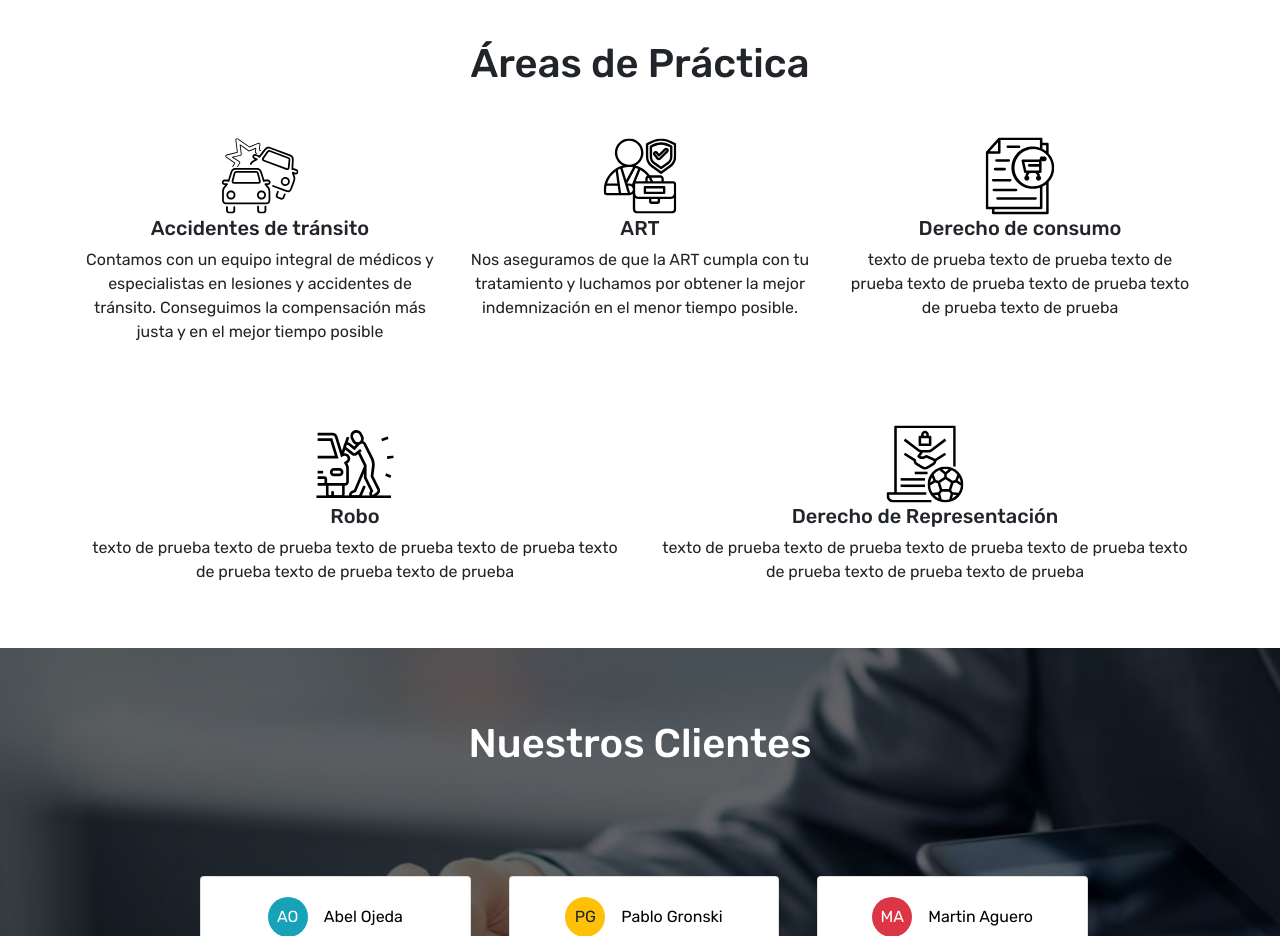
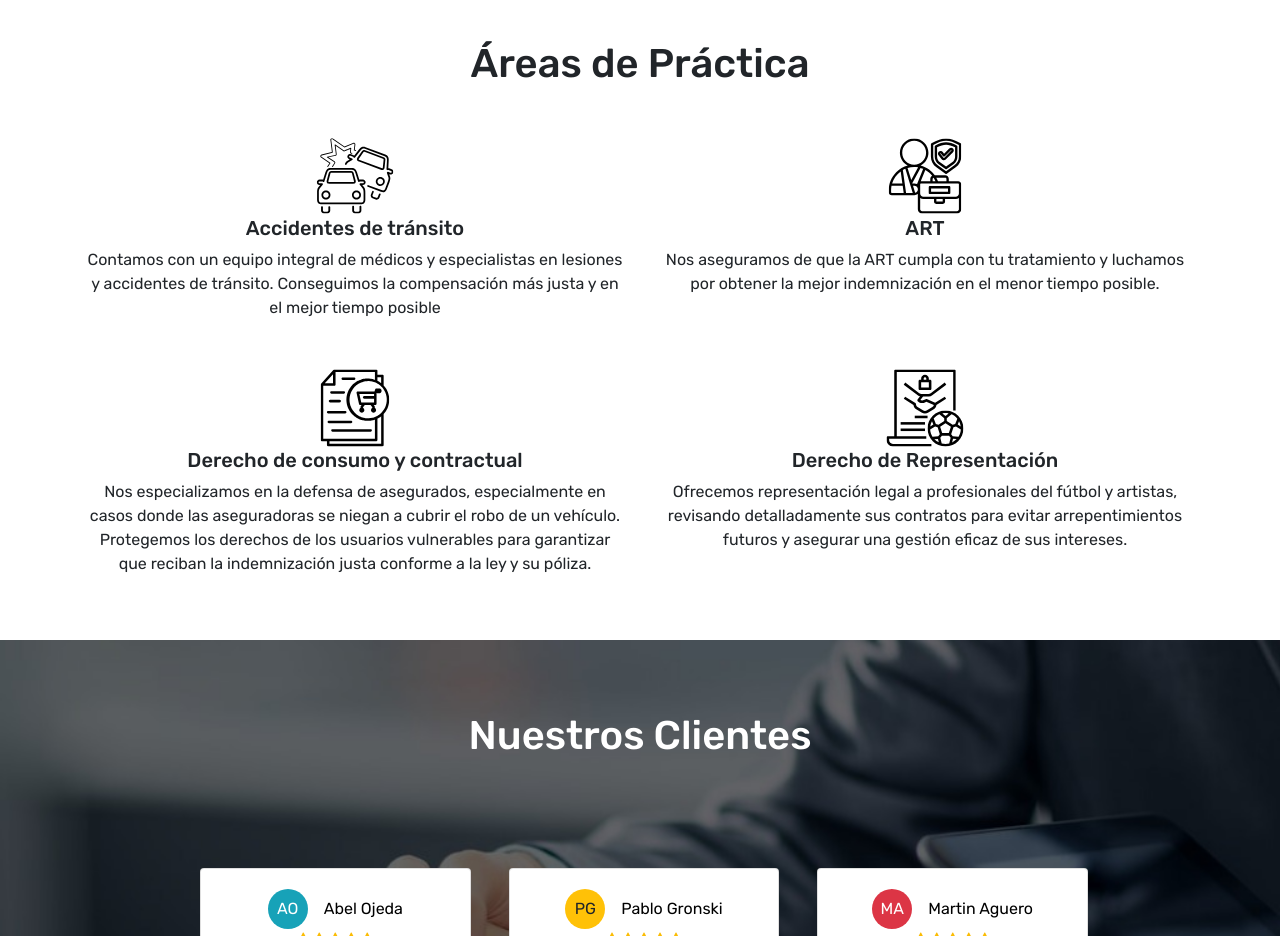
Before and after one commit to gonzalotardini/Giovanelli-Tardini-WEB, a Vue app: page / in a window 1280 px wide. Shown: the part 820-1756 px from the top of the page. Built offline with nearby package versions, Linux system fonts and the light colour scheme; some icons are missing.

Commit message:
Se agregan textos finales de áreas de práctica

```diff
--- a/src/components/areas.vue
+++ b/src/components/areas.vue
@@ -1,33 +1,28 @@
 <template>
     <b-container id="areasDePractica" class="my-5" >
       <h1 class="text-center my-5">Áreas de Práctica</h1>
-        <b-row class="pb-5">
-            <b-col md="4" sm="12" class="text-center">
+        <b-row class="pb-3">
+            <b-col md="6" sm="12" class="text-center">
                 <img :src="require('@/assets/icons/choque.svg')" alt="">
                 <h5>Accidentes de tránsito</h5>
                 <p>Contamos con un equipo integral de médicos y especialistas en lesiones y accidentes de tránsito. Conseguimos la compensación más justa y en el mejor tiempo posible</p>
             </b-col>
-            <b-col md="4" sm="12" class="text-center">
+            <b-col md="6" sm="12" class="text-center">
                 <img :src="require('@/assets/icons/ART.svg')" alt="">
                 <h5>ART</h5>
                 <p>Nos aseguramos de que la ART cumpla con tu tratamiento y luchamos por obtener la mejor indemnización en el menor tiempo posible.</p>
             </b-col>
-            <b-col md="4" sm="12" class="text-center">
-                <img :src="require('@/assets/icons/consumo.svg')" alt="">
-                <h5>Derecho de consumo</h5>
-                <p>texto de prueba texto de prueba texto de prueba texto de prueba texto de prueba texto de prueba texto de prueba </p>
-            </b-col>
         </b-row>
         <b-row class="pt-3">
             <b-col md="6" sm="12" class="text-center">
-                <img :src="require('@/assets/icons/robo.svg')" alt="">
-                <h5>Robo</h5>
-                <p>texto de prueba texto de prueba texto de prueba texto de prueba texto de prueba texto de prueba texto de prueba </p>
+                <img :src="require('@/assets/icons/consumo.svg')" alt="">
+                <h5>Derecho de consumo y contractual</h5>
+                <p>Nos especializamos en la defensa de asegurados, especialmente en casos donde las aseguradoras se niegan a cubrir el robo de un vehículo. Protegemos los derechos de los usuarios vulnerables para garantizar que reciban la indemnización justa conforme a la ley y su póliza.</p>
             </b-col>
             <b-col md="6" sm="12" class="text-center">
                 <img :src="require('@/assets/icons/futbol.svg')" alt="">
                 <h5>Derecho de Representación</h5>
-                <p>texto de prueba texto de prueba texto de prueba texto de prueba texto de prueba texto de prueba texto de prueba </p>
+                <p>Ofrecemos representación legal a profesionales del fútbol y artistas, revisando detalladamente sus contratos para evitar arrepentimientos futuros y asegurar una gestión eficaz de sus intereses.</p>
             </b-col>
         </b-row>
         <b-row>
```
